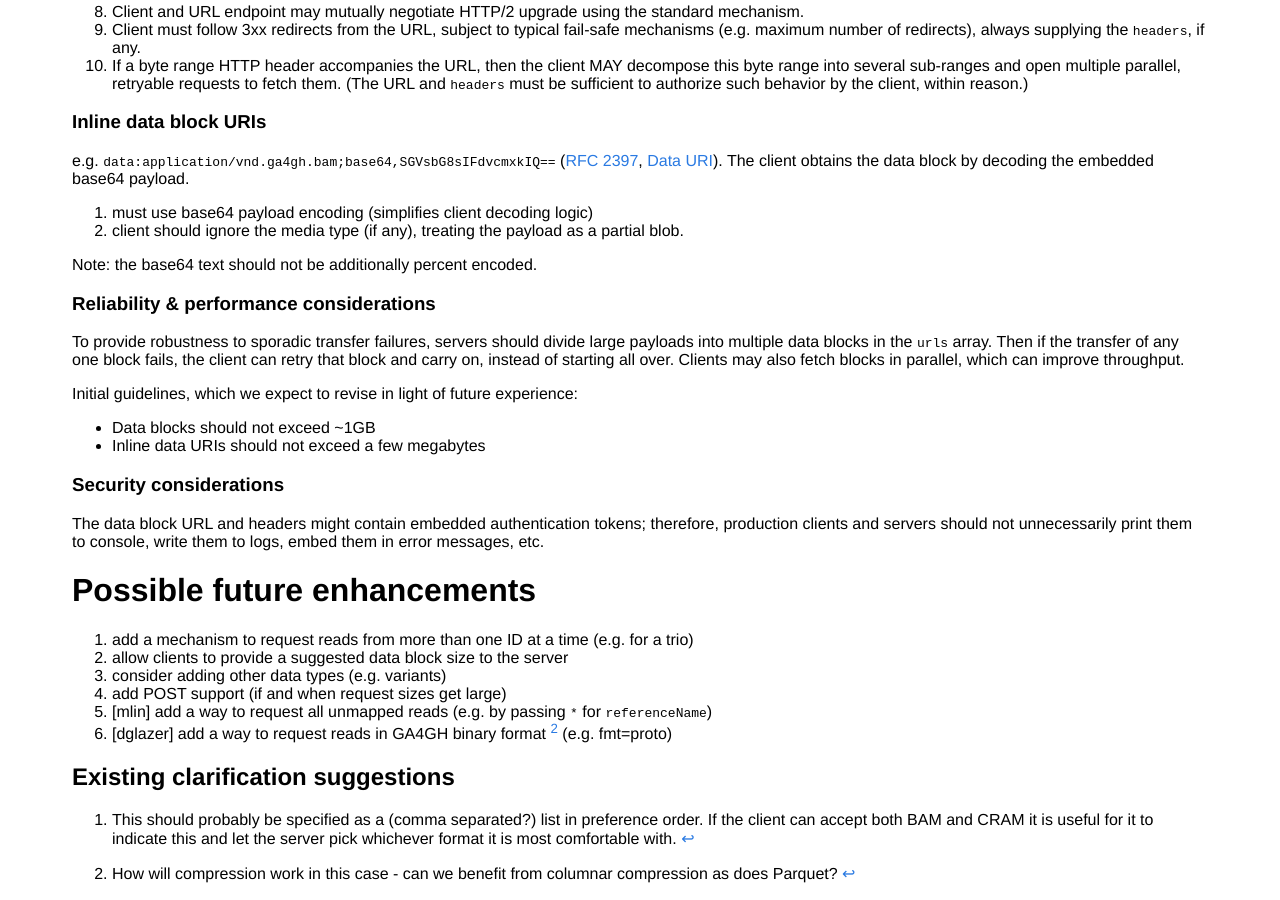
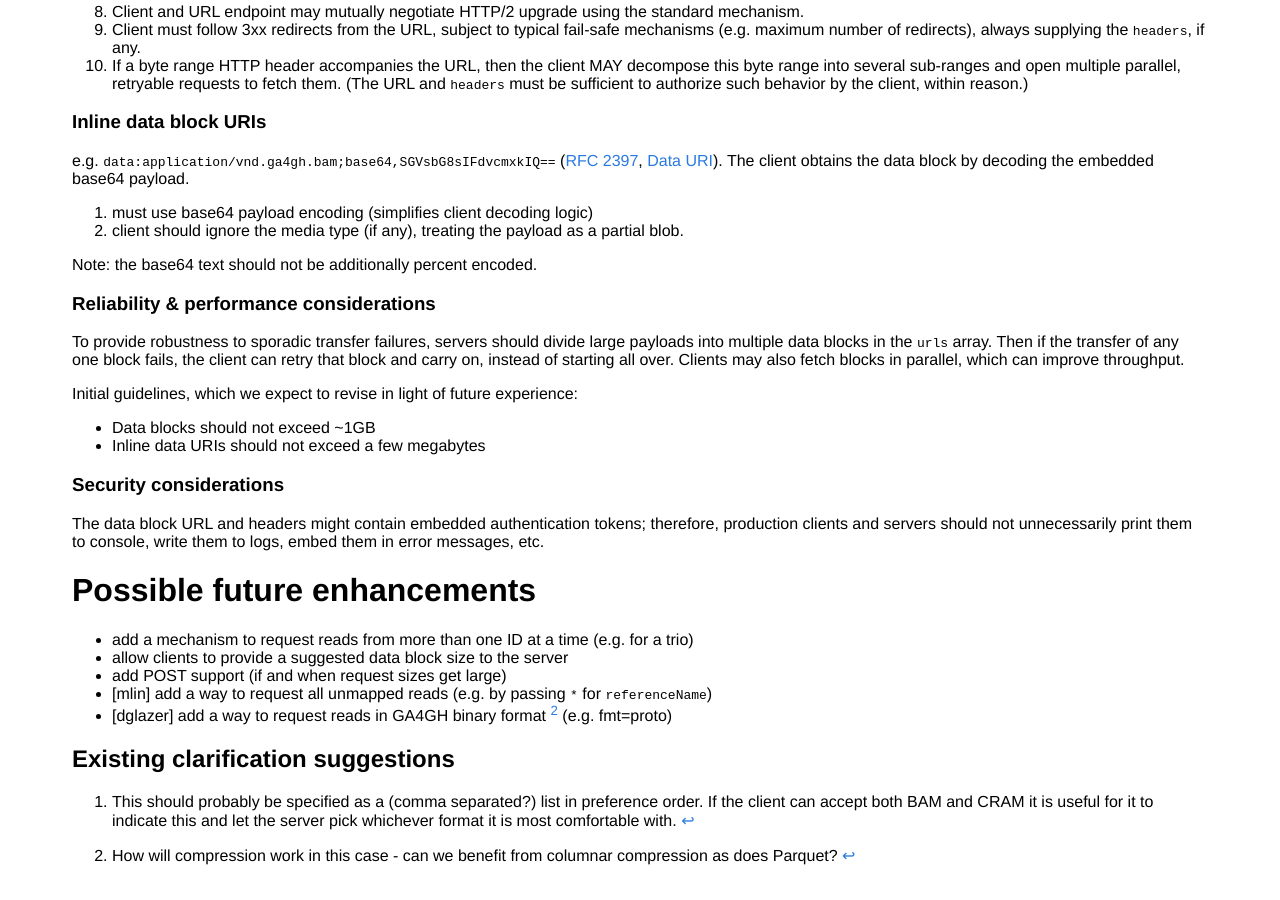
Before and after one commit to samtools/hts-specs, a Jekyll site: the page built from htsget.md, in a window 1280 px wide and 900 px high, scrolled down 6249 px. Built offline with Jekyll 4.4.1, drawn with Linux system fonts in a browser that asks for light colours.

Commit message:
Make "future enhancements" an unordered list [minor]
At present, a change implementing e.g. item 3 is tempted to sully its
diffs by renumbering items 4 to 6.

Remove the item about adding variants, which were added in PR #301.

```diff
--- a/htsget.md
+++ b/htsget.md
@@ -375,12 +375,11 @@ The data block URL and headers might contain embedded authentication tokens; the
 
 # Possible future enhancements
 
-1. add a mechanism to request reads from more than one ID at a time (e.g. for a trio)
-2. allow clients to provide a suggested data block size to the server
-3. consider adding other data types (e.g. variants)
-4. add POST support (if and when request sizes get large)
-5. [mlin] add a way to request all unmapped reads (e.g. by passing `*` for `referenceName`)
-6. [dglazer] add a way to request reads in GA4GH binary format [^d] (e.g. fmt=proto)
+* add a mechanism to request reads from more than one ID at a time (e.g. for a trio)
+* allow clients to provide a suggested data block size to the server
+* add POST support (if and when request sizes get large)
+* [mlin] add a way to request all unmapped reads (e.g. by passing `*` for `referenceName`)
+* [dglazer] add a way to request reads in GA4GH binary format [^d] (e.g. fmt=proto)
 
 ## Existing clarification suggestions
 
```
